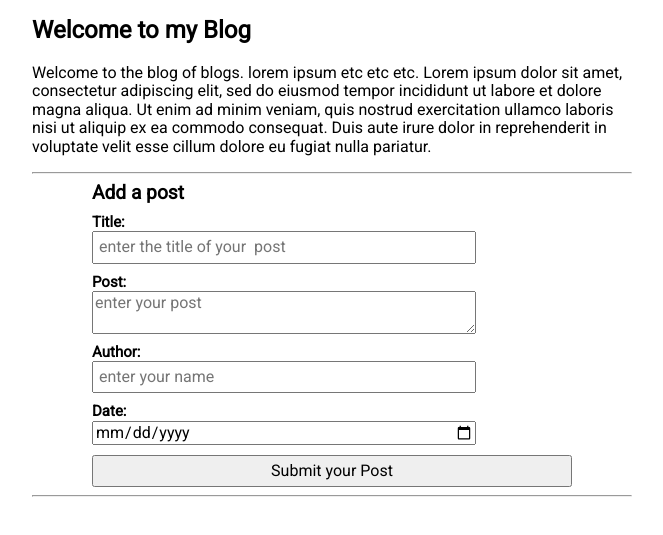
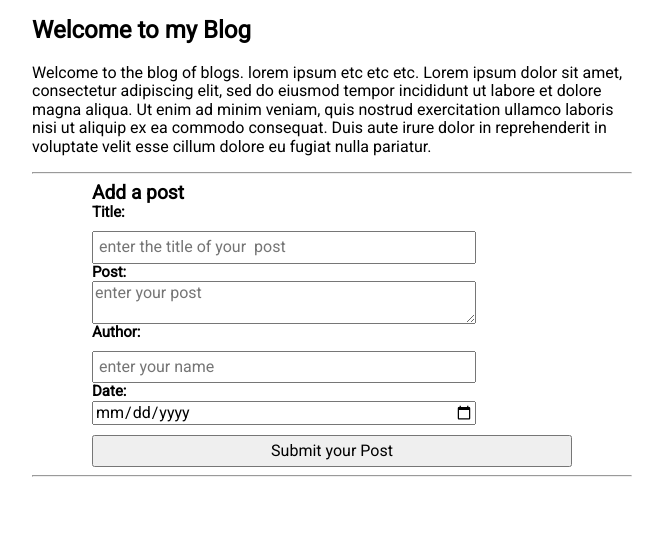
Before and after one commit to jtribulato/blog, a website: page views/index.html in a window 1280 px wide. Shown: the part 85-620 px from the top of the page, without its empty margins (308-971 px from the left). Drawn offline with nearby package versions, Linux system fonts and the light colour scheme; no server answers.

Commit message:
another update

```diff
--- a/public/styles.css
+++ b/public/styles.css
@@ -13,12 +13,15 @@ label {
 
 button, input[type="text"] {
   padding: 5px;
+  margin-top: 10px;
 }
 
 button:hover {
   cursor: pointer;
 }
-
+input, textarea {
+  width: 80%;
+}
 .container {
   max-width: 600px;
   margin: 0 auto;
@@ -27,9 +30,6 @@ button:hover {
 .post {
   list-style: none;
   padding-left: 0;
-}
-
-.post {
   display: block;
   color: black;
   margin-bottom: 15px;
@@ -61,13 +61,6 @@ button:hover {
   font-weight: 800;
 }
 
-.js-input, button {
-  margin-top: 10px;
-}
-
-input, textarea {
-  width: 80%;
-}
 
 .form-area {
   width: 80%;
```
